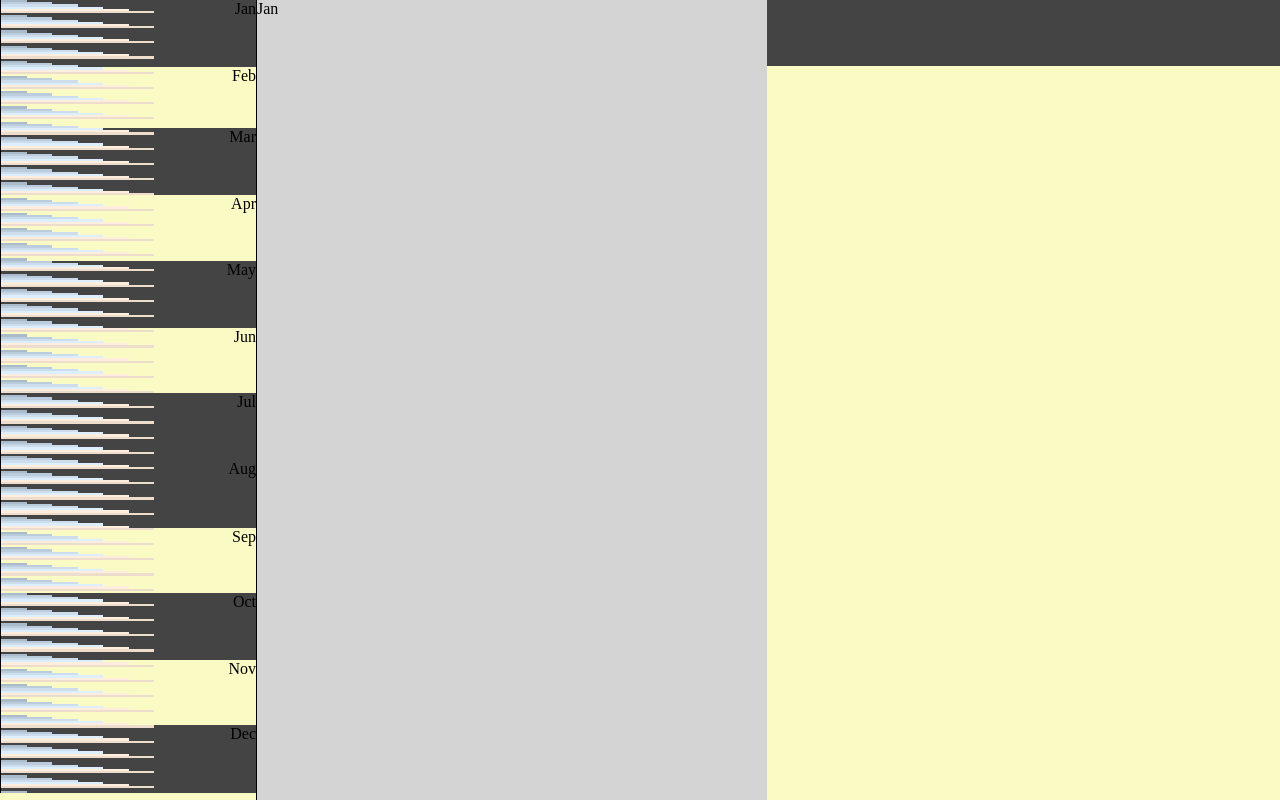
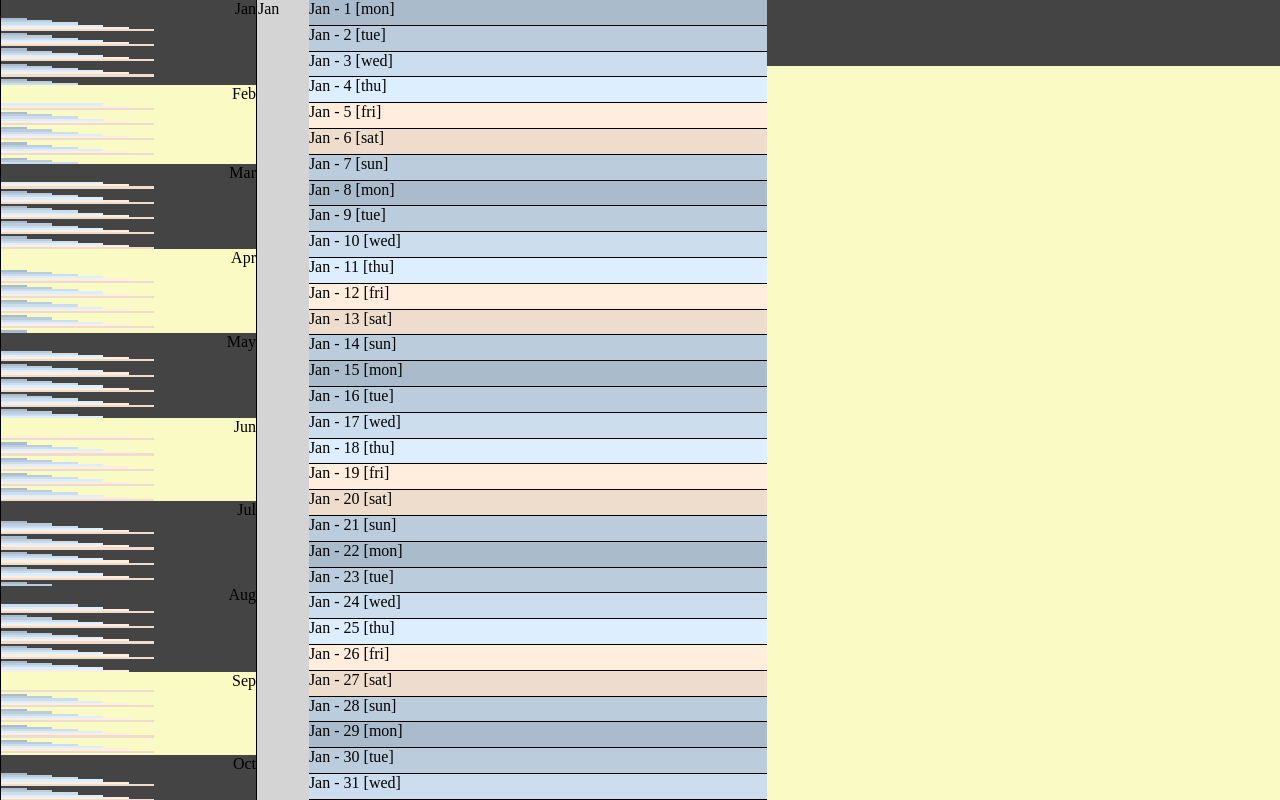
Before and after one commit to scottfennell/triplecal, a website: page index.html in a window 1280 px wide. Drawn offline with nearby package versions, Linux system fonts and the light colour scheme.

Commit message:
Got month dynamic

```diff
--- a/css/style.css
+++ b/css/style.css
@@ -81,6 +81,23 @@ body {
 .day.sat { background: #edc; }
 .day.sun { background: #bcd; }
 
+
+
+.toplayer .month {
+  border-left: 1px solid #000;
+}
+
+
+
+.monthbar .month-label {
+  width: 100%;
+  height: 100%;
+
+}
+
+
+/* monthview monthview monthview monthview */
+
 .monthview {
    width: calc(40% - 1px);
    height: 100%;
@@ -89,32 +106,35 @@ body {
    overflow: auto;
 }
 
-.toplayer .month {
-  border-left: 1px solid #000;
-}
-
-.monthview .monthbar {
+.monthview .month-label {
   width: 10%;
+  height: 100%;
   float:left;
-}
-
-.monthbar .month-label {
-  width: 100%;
-  height: 100%;
-
 }
 
 .monthview .days {
   width: 90%;
+  height: 100%;
   float:left;
   overflow:hidden;
 }
 
 .monthview .day {
-   height: calc(3.3333% - 1px);
    width: 100%;
    border-bottom: 1px solid #000;
 }
+
+.monthview .d28days .day {
+    height: calc(3.5714% - 0px);
+}
+.monthview .d30days .day {
+    height: calc(3.3333% - 0px);
+}
+.monthview .d31days .day {
+    height: calc(3.2258% - 0px);
+}
+
+/* Weekview Weekview Weekview Weekview  */
 
 .weekview {
    background: #efefef;
--- a/index.html
+++ b/index.html
@@ -1,4 +1,5 @@
 <html>
+
 <head>
     <script src="https://code.jquery.com/jquery-2.1.3.min.js"></script>
     <script src="https://cdnjs.cloudflare.com/ajax/libs/d3/3.5.16/d3.min.js"></script>
@@ -7,6 +8,7 @@
 
     <link rel="stylesheet" href="css/style.css">
 </head>
+
 <body>
     <div class="backdrop">
         <div class="year">
@@ -17,21 +19,9 @@
     </div>
     <div class="toplayer">
         <div id="yearCol" class="year yearview"></div>
-      <div id="monthViewCol" class="month monthview">
-        <div class="monthbar">
-          <div class="month-label">Jan</div>
-          <div class="month-label">Feb</div>
-          <div class="month-label">March</div>
-          <div class="month-label">April</div>
-          <div class="month-label">May</div>
-          <div class="month-label">June</div>
-          <div class="month-label">July</div>
-          <div class="month-label">Aug</div>
-          <div class="month-label">Sept</div>
-        </div>
-        <div class="days"></div>
-      </div>
+        <div id="monthViewCol" class="monthview"></div>
         <div class="week"></div>
     </div>
 </body>
+
 </html>
--- a/js/app.js
+++ b/js/app.js
@@ -1,23 +1,93 @@
-$(document).ready(function(){
-
+$(document).ready(function () {
     run();
     return;
+});
+
+
+
+function run() {
+    var months = generateData();
+    createYearColumn(months);
+    createMonthColumn(months);
+}
+
+function createYearColumn(months) {
+    var monthElements = d3.select("#yearCol").selectAll('div.month')
+        .data(months)
+        .enter()
+        .append('div')
+        .attr('class', function (d) {
+            var extra = (d.ndays > 30) ? 'odd' : 'even';
+            return 'month ' + extra;
+        });
+
+    monthElements.append('div').attr('class', 'month-label')
+        .text(function (d) {
+            return d.name;
+        });
+
+    monthElements.selectAll('div.day')
+        .data(function (d) {
+            return d.days;
+        })
+        .enter()
+        .append('div')
+        .attr('style', function (day) {
+            return 'width:' + (day.dow * 10) + '%';
+        })
+        .attr('class', function (day) {
+            return 'day ' + getDay(day.dow);
+        });
+}
+
+function createMonthColumn(months) {
+    var monthViewMonth = d3.select('#monthViewCol')
+        .selectAll('div.month')
+        .data(months)
+        .enter()
+        .append('div')
+        .attr('class', function (d) {
+            return 'month d' + d.ndays + 'days';
+        });
+
+    monthViewMonth.append('div').attr('class', 'month-label').text(function (m) {
+        return m.name;
+    });
+    var monthDays = monthViewMonth.append('div').attr('class', 'days');
+
+    monthDays.selectAll('div.month')
+        .data(function (d) {
+            return d.days;
+        })
+        .enter()
+        .append('div')
+        .attr('class', function (day) {
+            return 'day ' + getDay(day.dow);
+        })
+        .text(function (d) {
+            return d.month.name + ' - ' + d.dom + ' [' + getDay(d.dow) + ']' ;
+        });
+
+
+}
+
+function addScrollListener() {
     var y = $(".toplayer .year");
     var m = $(".toplayer .month");
     var w = $(".toplayer .week");
     var yearpos = $(".backdrop .yearpos");
     var mdaysHolder = m.find('.days');
 
-  var cont = ""
+    var cont = "";
     var monthDays = "";
     var weekDays = "";
-  for(var i = 0; i < 365; i++){
-    var mc = "month-" + Math.floor(i/30);
+    for (var i = 0; i < 365; i++) {
+        var mc = "month-" + Math.floor(i / 30);
         var dc = "day-" + i;
         var cls = "day " + getDay(i) + " " + mc + " " + dc;
-    var style = "width: "+ randPct() + "%;"
-    cont += "<div class='"+ cls +"' style='"+style+"'></div>"
-    monthDays += "<div class='" + cls  + "'>" + mc + " " + dc + "</div>"
+        var style = "width: " + randPct() + "%;";
+        cont += "<div class='" + cls + "' style='" + style + "'></div>";
+        monthDays += "<div class='" + cls + "'>" + mc + " " + dc + "</div>";
         weekDays += "<div class='" + cls + "'>" + dc + "</div>";
     }
 
@@ -26,26 +96,28 @@ $(document).ready(function(){
     w.html(weekDays);
 
 
-  var ydh = y.height()/365;
-  var mdh = m.height()/30;
-  var wdh = w.height()/7;
+    var ydh = y.height() / 365;
+    var mdh = m.height() / 30;
+    var wdh = w.height() / 7;
     var height = y.height();
     var backHeight = height * 0.08129;
-  var totalMonthHeight = (mdh-1) * 365;
+    var totalMonthHeight = (mdh - 1) * 365;
 
-  m.on('scroll',function(e){
+    m.on('scroll', function (e) {
         var off = m.scrollTop();
-    var posPct = off/ (totalMonthHeight - height);
-    var scaledPrct = off/mdh;
+        var posPct = off / (totalMonthHeight - height);
+        var scaledPrct = off / mdh;
         var day = Math.floor(scaledPrct);
         var eday = day + 30;
-    var mCls = ".month-" + Math.floor(day/30);
+        var mCls = ".month-" + Math.floor(day / 30);
         y.find(".onmonth").removeClass("onmonth");
         y.find(mCls).addClass("onmonth");
         w.scrollTop(wdh * scaledPrct);
-    yearpos.css({top:(posPct*(height-backHeight))});
+        yearpos.css({
+            top: (posPct * (height - backHeight))
         });
     });
+}
 
 function randPct() {
     return Math.floor(Math.random() * 50) + 25;
@@ -53,36 +125,77 @@ function randPct() {
 
 function getDay(v) {
     var s = v % 7;
-  switch(s){
-    case 1: return "mon";
-    case 2: return "tue";
-    case 3: return "wed";
-    case 4: return "thu";
-    case 5: return "fri";
-    case 6: return "sat";
-    case 0: return "sun";
+    switch (s) {
+        case 1:
+            return "mon";
+        case 2:
+            return "tue";
+        case 3:
+            return "wed";
+        case 4:
+            return "thu";
+        case 5:
+            return "fri";
+        case 6:
+            return "sat";
+        case 0:
+            return "sun";
         default:
-      console.log("Default case",s)
+            console.log("Default case", s);
             return "mon";
     }
 }
 
-function run() {
-    var days = [];
-    var months = [
-        {name: 'Jan', ndays: 31, days:[]},
-        {name: 'Feb', ndays: 28, days:[]},
-        {name: 'Mar', ndays: 31, days:[]},
-        {name: 'Apr', ndays: 30, days:[]},
-        {name: 'May', ndays: 31, days:[]},
-        {name: 'Jun', ndays: 30, days:[]},
-        {name: 'Jul', ndays: 31, days:[]},
-        {name: 'Aug', ndays: 31, days:[]},
-        {name: 'Sep', ndays: 30, days:[]},
-        {name: 'Oct', ndays: 31, days:[]},
-        {name: 'Nov', ndays: 30, days:[]},
-        {name: 'Dec', ndays: 31, days:[]}
-    ];
+function generateData() {
+    var months = [{
+        name: 'Jan',
+        ndays: 31,
+        days: []
+    }, {
+        name: 'Feb',
+        ndays: 28,
+        days: []
+    }, {
+        name: 'Mar',
+        ndays: 31,
+        days: []
+    }, {
+        name: 'Apr',
+        ndays: 30,
+        days: []
+    }, {
+        name: 'May',
+        ndays: 31,
+        days: []
+    }, {
+        name: 'Jun',
+        ndays: 30,
+        days: []
+    }, {
+        name: 'Jul',
+        ndays: 31,
+        days: []
+    }, {
+        name: 'Aug',
+        ndays: 31,
+        days: []
+    }, {
+        name: 'Sep',
+        ndays: 30,
+        days: []
+    }, {
+        name: 'Oct',
+        ndays: 31,
+        days: []
+    }, {
+        name: 'Nov',
+        ndays: 30,
+        days: []
+    }, {
+        name: 'Dec',
+        ndays: 31,
+        days: []
+    }];
     var now = new Date();
     var jan1 = new Date(now.getFullYear(), 1, 1);
     var offset = jan1.getDay();
@@ -90,7 +203,7 @@ function run() {
     var monthIdx = 0;
     var month = months[0];
 
-    for(var i = 0; i < 365; i++) {
+    for (var i = 0; i < 365; i++) {
         if (dom > month.ndays) {
             dom = 1;
             monthIdx++;
@@ -106,40 +219,6 @@ function run() {
         month.days.push(day)
         dom++;
     }
-    var month = d3.select("#yearCol").selectAll('div.month')
-        .data(months)
-        .enter()
-        .append('div')
-        .attr('class', function(d) {
-            var extra = (d.ndays > 30) ? 'odd' : 'even';
-            console.log("month",d, extra)
-            return 'month ' + extra
-        })
 
-    month.append('div').attr('class','monthlabel')
-        .text(function(d) {
-            return d.name
-        })
-
-    month.selectAll('div.day').data(function(d){
-        return d.days;
-    }).enter().append('div')
-        .attr('style',function(day) { return 'width:' + (day.dow * 10) + '%' })
-        .attr('class', function(day) {
-            return 'day '+ getDay(day.dow)
-        })
-
-    var monthViewMonth = d3.select('#monthViewCol').selectAll('div.mmonth')
-        .data(months)
-        .append('div')
-        .attr('class', function(d){ return 'mmonth ' + d.ndays +'days'; });
-
-    monthViewMonth.selectAll('div.month')
-        .data(function(d) {return d.days})
-        .enter()
-        .append('div')
-        .attr('class', function(day) {
-            return 'day '+ getDay(day.dow)
-        });
-
+    return months;
 }
```
Lines whose indentation alone changed are shown as unchanged.
